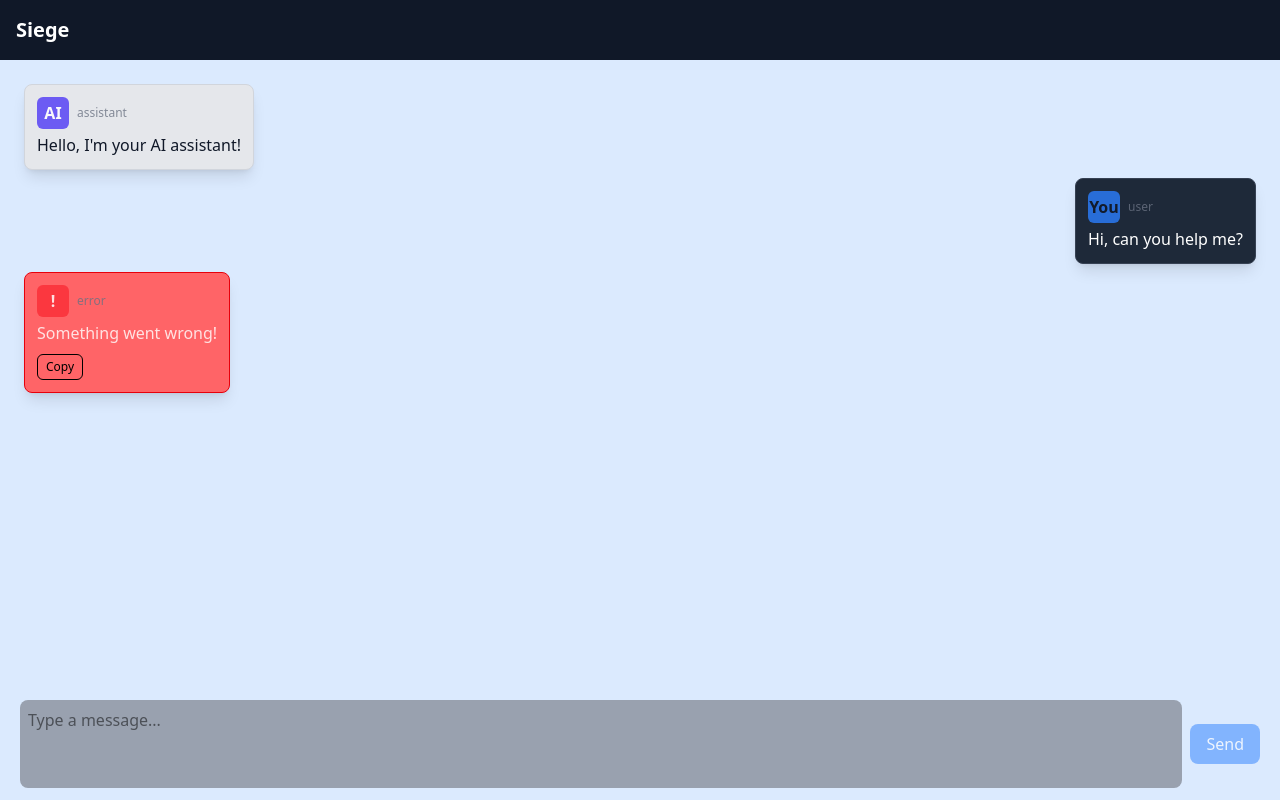
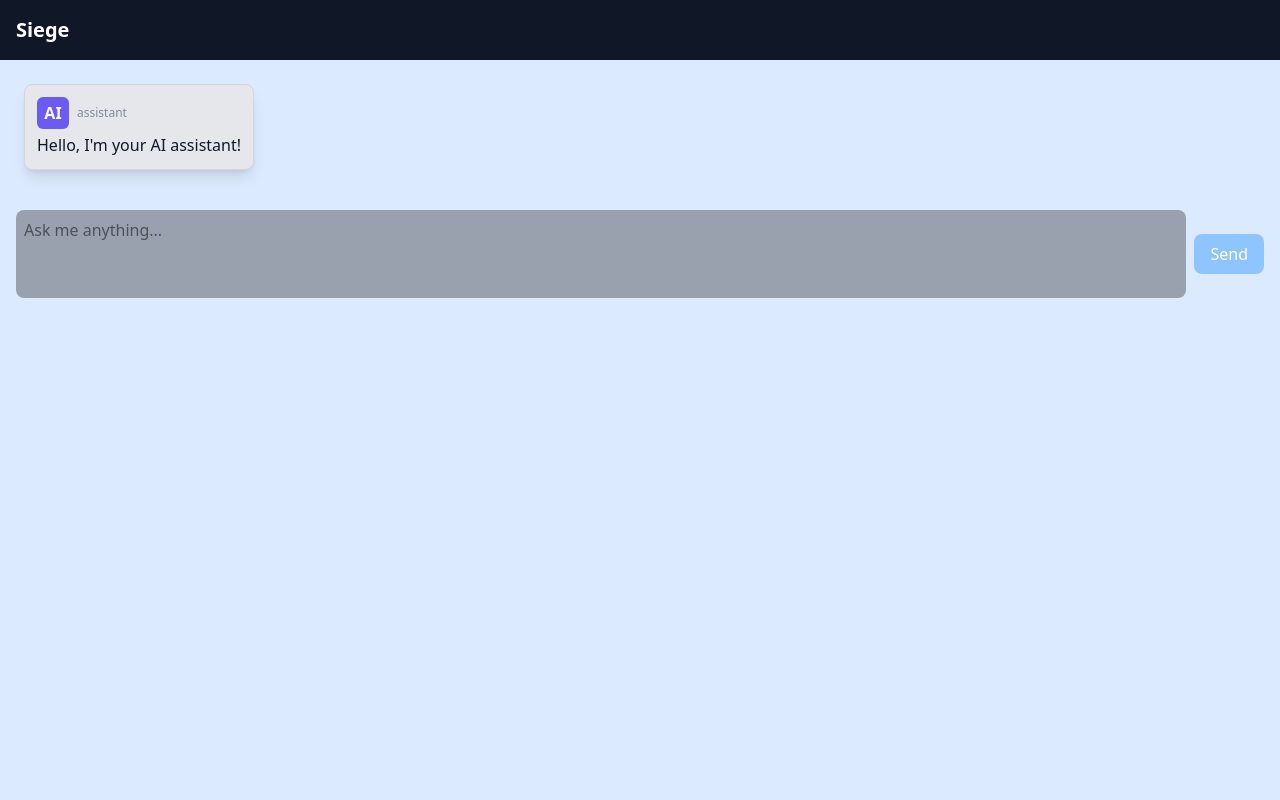
Before and after one commit to BNB2006/Chatboat, a React (Vite) app in the folder client/: page / in a window 1280 px wide. Built offline with nearby package versions, Linux system fonts and the light colour scheme.

Commit message:
Fake Ai chat simulation

```diff
--- a/client/src/components/Chat.jsx
+++ b/client/src/components/Chat.jsx
@@ -1,28 +1,77 @@
-import { useState } from "react"
+import { useEffect, useMemo, useRef, useState } from "react"
 import MessageBubble from "./MessageBubble"
 
 export default function Chat(){
-    const [messages] = useState([
+    const [messages, setMessages] = useState([
         {id:1, role:'assistant', content:"Hello, I'm your AI assistant!"},
-        {id:2, role:'user', content:"Hi, can you help me?"},
-        {id:3, role:'error', content:'Something went wrong!'}
-    ])
+    ]);
+
+    const listRef = useRef(null);
+    const [loading, setLoading] = useState(false);
+    const [input, setInput] = useState("");
+
+    const canSend = useMemo(()=> input.trim().length > 0 && !loading, [input, loading])
+
+    useEffect(() => {
+    const el = listRef.current;
+    if (el) {
+        el.scrollTo({ top: el.scrollHeight, behavior: "smooth" });
+    }
+    }, [messages]);
+
+    const handleSend = () => {
+        if(!canSend) return;
+
+        const userMsg = {id:crypto.randomUUID(), role:'user', content:input.trim()};
+        setMessages((m) => [...m, userMsg]);
+        setInput("");
+        setLoading(true);
+
+        setTimeout(()=>{
+            setMessages((m) => [
+                ...m,
+                {id:crypto.randomUUID(), role:'assistant', content:'This is a fake reply (backend comming soon)...'}
+            ]);
+            setLoading(false);
+        }, 1000);
+    }
+
+    const handleKeyDown = (e) => {
+        if(e.key === "Enter" && !e.shiftKey){
+            e.preventDefault();
+            handleSend();
+        }
+    }
+
 return(
     <div className="flex flex-col flex-1 overflow-hidden">
 
-        <div className="flex-1 overflow-y-auto p-4">
+        <div ref={listRef} className="flex-1 overflow-y-auto p-4">
             {messages.map((m) => (
                 <MessageBubble key={m.id} role={m.role} text={m.content}/>
             ))}
         </div>
 
-        <div className="absolute bottom-3 left-5 right-5 flex items-center gap-2 border-gray-300">
+        {loading && (
+            <div className="text-sm flex items-center gap-2 text-gray-500 mt-2">
+                <div className="w-4 h-4 border-2 border-gray-300 border-t-gray-900 rounded-full animate-spin"></div>
+                Thinking...
+            </div>
+        )}
+
+        <div className="flex items-center gap-2 border-gray-300 p-4">
             <textarea
                 className="flex-1 resize-none p-2 bg-gray-400 rounded-lg focus:outline-none focus:ring focus:ring-blue-500"
                 rows={3}
-                placeholder="Type a message..."
+                placeholder="Ask me anything..."
+                value={input}
+                onChange={(e)=>setInput(e.target.value)}
+                onKeyDown={handleKeyDown}
             />
-            <button className="px-4 py-2 bg-blue-500 text-white rounded-lg opacity-50 cursor-pointer">Send</button>
+            <button disabled={!canSend} onClick={handleSend}
+                className={`px-4 py-2 rounded-lg text-white ${canSend ? 'bg-blue-500 hover:bg-blue-600':'bg-blue-300 cursor-not-allowed'}`}>
+                {loading ? 'Sending' : 'Send'}
+            </button>
         </div>
     </div>
 )
```
